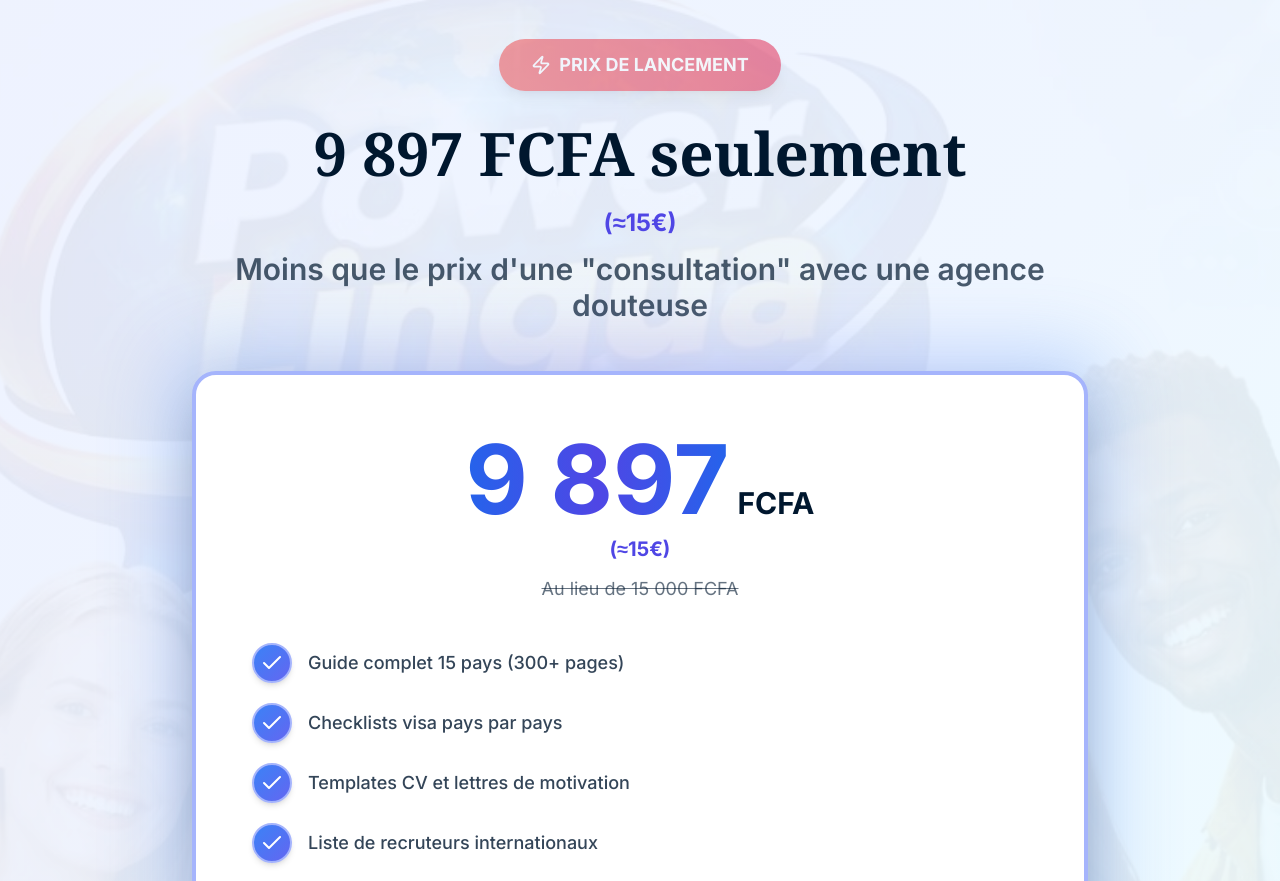
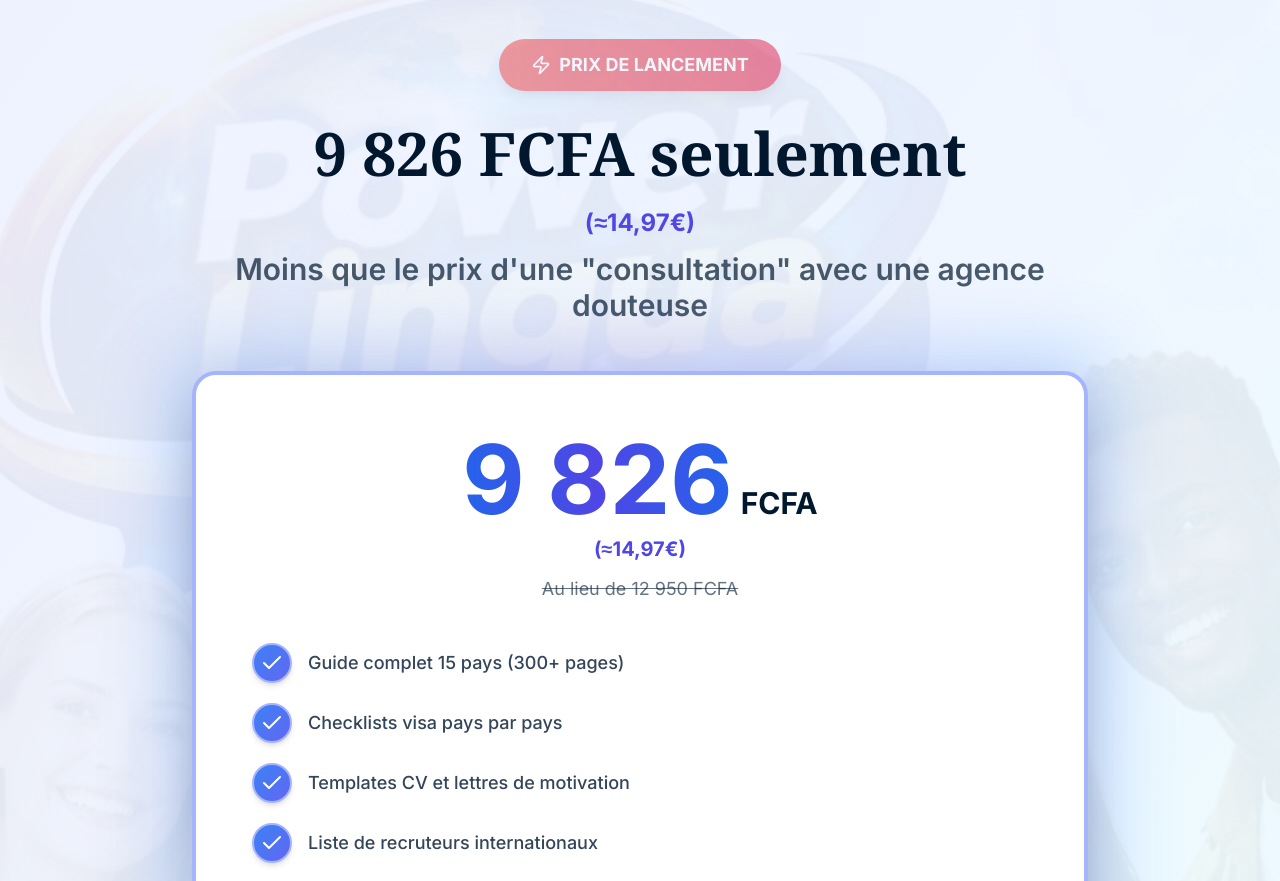
Before and after one commit to travelopportunities07-bot/sg-91c3514d-6c1c-4687-9189-9ab9e95859d6-1792160597, a Next.js app: page /shop/passeport-africain in a window 1280 px wide. Shown: the part 4240-5121 px from the top of the page. Built offline with nearby package versions, Linux system fonts and the light colour scheme.

Commit message:
feat(landing): update hero image and product pricing

```diff
--- a/src/pages/shop/guide-juriste-africain.tsx
+++ b/src/pages/shop/guide-juriste-africain.tsx
@@ -294,10 +294,10 @@ export default function GuideJuristeAfricain() {
               OFFRE SPÉCIALE JURISTES
             </div>
             <h2 className="font-serif text-5xl md:text-6xl text-navy mb-6">
-              9 897 FCFA
+              9 826 FCFA
             </h2>
             <p className="text-2xl text-navy font-bold mb-3">
-              (≈15€)
+              (≈14,97€)
             </p>
             <p className="text-3xl text-navy/70 mb-12 font-semibold">
               Le prix d'une plaidoirie... pour transformer ta carrière
@@ -309,11 +309,11 @@ export default function GuideJuristeAfricain() {
                 <div className="mb-10">
                   <div className="inline-block">
                     <span className="text-7xl md:text-8xl font-bold bg-gradient-to-r from-slate-700 via-navy to-slate-700 bg-clip-text text-transparent">
-                      9 897
+                      9 826
                     </span>
                     <span className="text-3xl font-bold text-navy ml-2">FCFA</span>
                   </div>
-                  <p className="text-gold font-bold text-xl mt-2">(≈15€)</p>
+                  <p className="text-gold font-bold text-xl mt-2">(≈14,97€)</p>
                   <p className="text-navy/60 mt-3 text-lg">Investissement unique, impact à vie</p>
                 </div>
 
--- a/src/pages/shop/guide-mines-australiennes.tsx
+++ b/src/pages/shop/guide-mines-australiennes.tsx
@@ -283,11 +283,11 @@ export default function GuideMinesAustraliennes() {
                 <div className="mb-10">
                   <div className="inline-block">
                     <span className="text-7xl md:text-8xl font-bold bg-gradient-to-r from-gold via-amber-500 to-gold bg-clip-text text-transparent">
-                      9 897
+                      9 826
                     </span>
                     <span className="text-3xl font-bold text-navy ml-2">FCFA</span>
                   </div>
-                  <p className="text-gold font-bold text-xl mt-2">(≈15€)</p>
+                  <p className="text-gold font-bold text-xl mt-2">(≈14,97€)</p>
                   <p className="text-navy/60 mt-3 text-lg">Soit moins qu'un repas au restaurant</p>
                 </div>
 
--- a/src/pages/shop/guide-suisse.tsx
+++ b/src/pages/shop/guide-suisse.tsx
@@ -434,11 +434,14 @@ export default function GuideSuisse() {
               <Badge className="bg-white text-red-600 border-0 text-base font-bold px-8 py-3 mb-8 shadow-xl">
                 ⚡ OFFRE LIMITÉE - 72H SEULEMENT
               </Badge>
-              <h2 className="font-serif text-4xl md:text-6xl mb-8 leading-tight">
-                Ton Investissement Aujourd'hui
+              <h2 className="font-serif text-5xl md:text-6xl text-navy mb-6">
+                Investis 9 826 FCFA aujourd'hui
               </h2>
-              <p className="text-2xl text-white/90 mb-8">
-                Moins que le coût d'une seule erreur administrative
+              <p className="text-2xl text-gold font-bold mb-3">
+                (≈14,97€)
+              </p>
+              <p className="text-3xl text-navy/70 mb-12 font-semibold">
+                Pour potentiellement gagner 5 à 8 millions FCFA par mois
               </p>
             </div>
 
@@ -447,19 +450,19 @@ export default function GuideSuisse() {
 
               <div className="relative text-center mb-10">
                 <div className="flex items-center justify-center gap-6 mb-6">
-                  <span className="text-3xl text-navy/40 line-through font-light">19 950 FCFA</span>
+                  <span className="text-3xl text-navy/40 line-through font-light">12 950 FCFA</span>
                   <Badge className="bg-gradient-to-r from-emerald-500 to-teal-500 text-white text-lg px-6 py-3 shadow-lg">
-                    -35% 🔥
+                    -24% 🔥
                   </Badge>
                 </div>
                 <div className="relative inline-block">
                   <div className="absolute inset-0 bg-gradient-to-r from-red-600 to-pink-500 blur-2xl opacity-30" />
                   <div className="relative text-7xl md:text-8xl font-bold text-transparent bg-clip-text bg-gradient-to-r from-red-600 via-red-500 to-pink-500">
-                    12 950 FCFA
+                    9 826 FCFA
                   </div>
                 </div>
                 <p className="text-2xl text-navy/70 mt-4 font-light">
-                  (19,74€ seulement)
+                  (14,97€ seulement)
                 </p>
               </div>
 
@@ -579,7 +582,7 @@ export default function GuideSuisse() {
                     className="bg-gradient-to-r from-gold via-amber-500 to-yellow-500 hover:from-gold/90 hover:via-amber-400 hover:to-yellow-400 text-navy font-bold py-8 px-12 rounded-2xl text-xl shadow-2xl hover:shadow-3xl transition-all group border-0"
                   >
                     <span className="flex items-center gap-3">
-                      J'assure mon pass pour la Suisse - 12 950 FCFA
+                      J'assure mon pass pour la Suisse - 9 826 FCFA
                       <ChevronRight className="w-7 h-7 group-hover:translate-x-2 transition-transform" />
                     </span>
                   </Button>
--- a/src/pages/shop/habitudes-financieres.tsx
+++ b/src/pages/shop/habitudes-financieres.tsx
@@ -128,9 +128,9 @@ export default function HabitudesFinancieres() {
                 <div className="bg-white rounded-2xl p-6 shadow-lg border-2 border-gold/30 hover:border-gold/50 transition-colors mb-8">
                   <div className="flex items-center justify-between mb-2">
                     <span className="text-navy/60">Prix</span>
-                    <span className="text-3xl font-bold text-gold">9 897 FCFA</span>
+                    <span className="text-3xl font-bold text-gold">9 826 FCFA</span>
                   </div>
-                  <p className="text-center text-gold font-semibold mb-4">(≈15€)</p>
+                  <p className="text-center text-gold font-semibold mb-4">(≈14,97€)</p>
                   <a
                     href="https://buy.stripe.com/eVq7sDdxR50S6cX3td1sQ0m"
                     target="_blank"
@@ -296,9 +296,9 @@ export default function HabitudesFinancieres() {
               <div className="bg-white/10 backdrop-blur rounded-2xl p-6 mb-8 max-w-md mx-auto border-2 border-gold/30 hover:border-gold/50 transition-colors">
                 <div className="flex items-center justify-between mb-2">
                   <span className="text-white/80">Prix du Guide</span>
-                  <span className="text-4xl font-bold text-gold">9 897 FCFA</span>
+                  <span className="text-4xl font-bold text-gold">9 826 FCFA</span>
                 </div>
-                <p className="text-gold font-semibold mb-2 text-center">(≈15€)</p>
+                <p className="text-gold font-semibold mb-2 text-center">(≈14,97€)</p>
                 <p className="text-white/60 text-sm">
                   Un investissement qui peut changer toute votre trajectoire
                 </p>
--- a/src/pages/shop/passeport-africain.tsx
+++ b/src/pages/shop/passeport-africain.tsx
@@ -273,10 +273,10 @@ export default function PasseportAfricain() {
               PRIX DE LANCEMENT
             </div>
             <h2 className="font-serif text-5xl md:text-6xl text-navy mb-6">
-              9 897 FCFA seulement
+              9 826 FCFA seulement
             </h2>
             <p className="text-2xl text-indigo-600 font-bold mb-3">
-              (≈15€)
+              (≈14,97€)
             </p>
             <p className="text-3xl text-navy/70 mb-12 font-semibold">
               Moins que le prix d'une "consultation" avec une agence douteuse
@@ -288,12 +288,12 @@ export default function PasseportAfricain() {
                 <div className="mb-10">
                   <div className="inline-block">
                     <span className="text-7xl md:text-8xl font-bold bg-gradient-to-r from-blue-600 via-indigo-600 to-blue-600 bg-clip-text text-transparent">
-                      9 897
+                      9 826
                     </span>
                     <span className="text-3xl font-bold text-navy ml-2">FCFA</span>
                   </div>
-                  <p className="text-indigo-600 font-bold text-xl mt-2">(≈15€)</p>
-                  <p className="text-navy/60 mt-3 text-lg line-through">Au lieu de 15 000 FCFA</p>
+                  <p className="text-indigo-600 font-bold text-xl mt-2">(≈14,97€)</p>
+                  <p className="text-navy/60 mt-3 text-lg line-through">Au lieu de 12 950 FCFA</p>
                 </div>
 
                 <div className="space-y-5 text-left mb-10">
```
